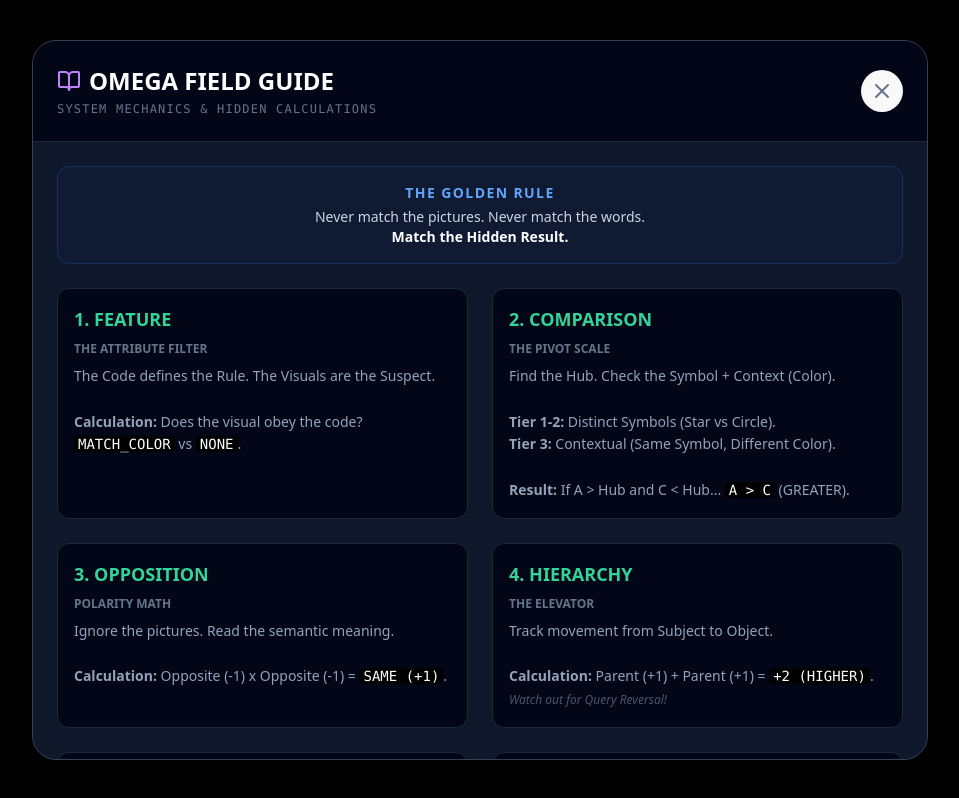
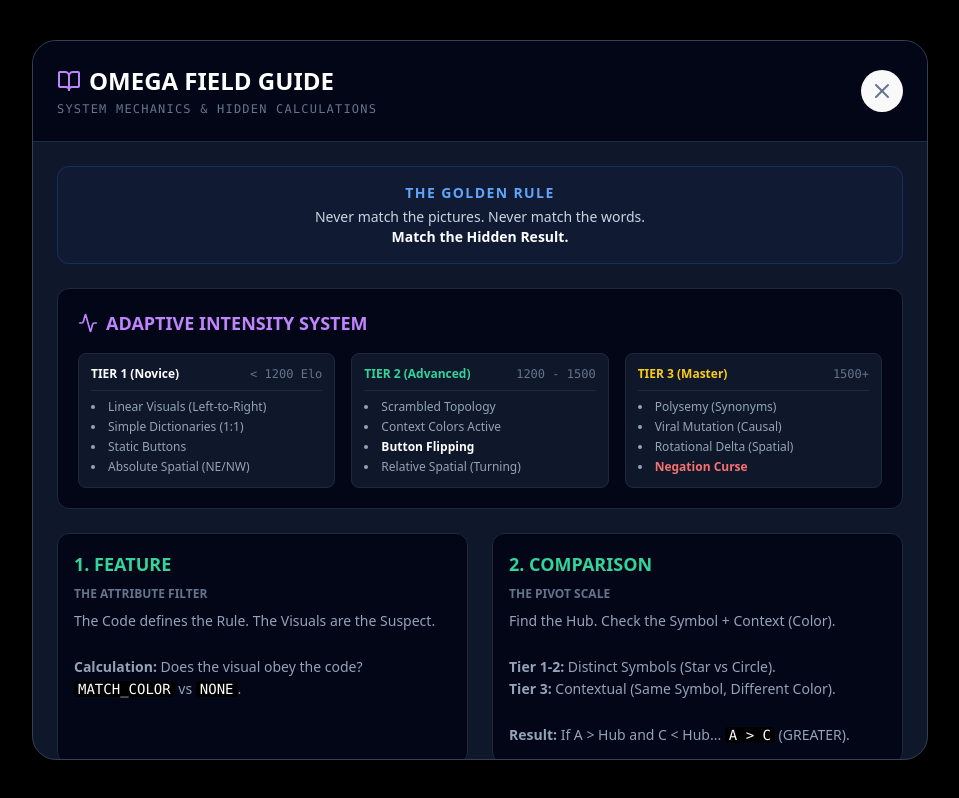
Before and after one commit to mitigd/project-omega, a React (Vite) app: page / in a window 1280 px wide. Both pictures are taken after a click on the button 1167 px from the left and 40 px from the top of the page. Shown: the whole page, without its empty margins (160-1119 px from the left). Built offline with nearby package versions, Linux system fonts and the light colour scheme.

Commit message:
more informative tutorial

```diff
--- a/src/App.tsx
+++ b/src/App.tsx
@@ -890,7 +890,7 @@ const VisualRenderer: React.FC<{ stim: StimulusData, isRepairMode?: boolean }> =
   );
 };
 
-// --- NEW COMPONENT: Tutorial Modal ---
+// --- Tutorial Modal ---
 const TutorialModal = ({ onClose }: { onClose: () => void }) => {
   return (
     <div className="absolute inset-0 z-50 bg-black/95 backdrop-blur-md flex items-center justify-center p-4 animate-in fade-in duration-200">
@@ -921,6 +921,53 @@ const TutorialModal = ({ onClose }: { onClose: () => void }) => {
               Never match the pictures. Never match the words.<br/>
               <strong className="text-white">Match the Hidden Result.</strong>
             </p>
+          </div>
+
+          {/* --- RESTORED: ADAPTIVE INTENSITY TIERS --- */}
+          <div className="col-span-1 md:col-span-2 bg-slate-950 p-5 rounded-xl border border-slate-800">
+             <div className="text-purple-400 font-black text-lg mb-4 flex items-center gap-2">
+                 <Activity className="w-5 h-5" /> ADAPTIVE INTENSITY SYSTEM
+             </div>
+             <div className="grid grid-cols-1 md:grid-cols-3 gap-4 text-xs">
+                <div className="p-3 bg-slate-900 rounded-lg border border-slate-800 flex flex-col gap-2">
+                   <div className="flex justify-between items-center border-b border-slate-800 pb-2">
+                       <strong className="text-white">TIER 1 (Novice)</strong>
+                       <span className="text-slate-500 font-mono">&lt; 1200 Elo</span>
+                   </div>
+                   <ul className="list-disc list-inside text-slate-400 space-y-1">
+                      <li>Linear Visuals (Left-to-Right)</li>
+                      <li>Simple Dictionaries (1:1)</li>
+                      <li>Static Buttons</li>
+                      <li>Absolute Spatial (NE/NW)</li>
+                   </ul>
+                </div>
+
+                <div className="p-3 bg-slate-900 rounded-lg border border-slate-800 flex flex-col gap-2">
+                   <div className="flex justify-between items-center border-b border-slate-800 pb-2">
+                       <strong className="text-emerald-400">TIER 2 (Advanced)</strong>
+                       <span className="text-slate-500 font-mono">1200 - 1500</span>
+                   </div>
+                   <ul className="list-disc list-inside text-slate-400 space-y-1">
+                      <li>Scrambled Topology</li>
+                      <li>Context Colors Active</li>
+                      <li><strong className="text-white">Button Flipping</strong></li>
+                      <li>Relative Spatial (Turning)</li>
+                   </ul>
+                </div>
+
+                <div className="p-3 bg-slate-900 rounded-lg border border-slate-800 flex flex-col gap-2">
+                   <div className="flex justify-between items-center border-b border-slate-800 pb-2">
+                       <strong className="text-yellow-400">TIER 3 (Master)</strong>
+                       <span className="text-slate-500 font-mono">1500+</span>
+                   </div>
+                   <ul className="list-disc list-inside text-slate-400 space-y-1">
+                      <li>Polysemy (Synonyms)</li>
+                      <li>Viral Mutation (Causal)</li>
+                      <li>Rotational Delta (Spatial)</li>
+                      <li><strong className="text-red-400">Negation Curse</strong></li>
+                   </ul>
+                </div>
+             </div>
           </div>
 
           {/* 1. Feature */}
```
